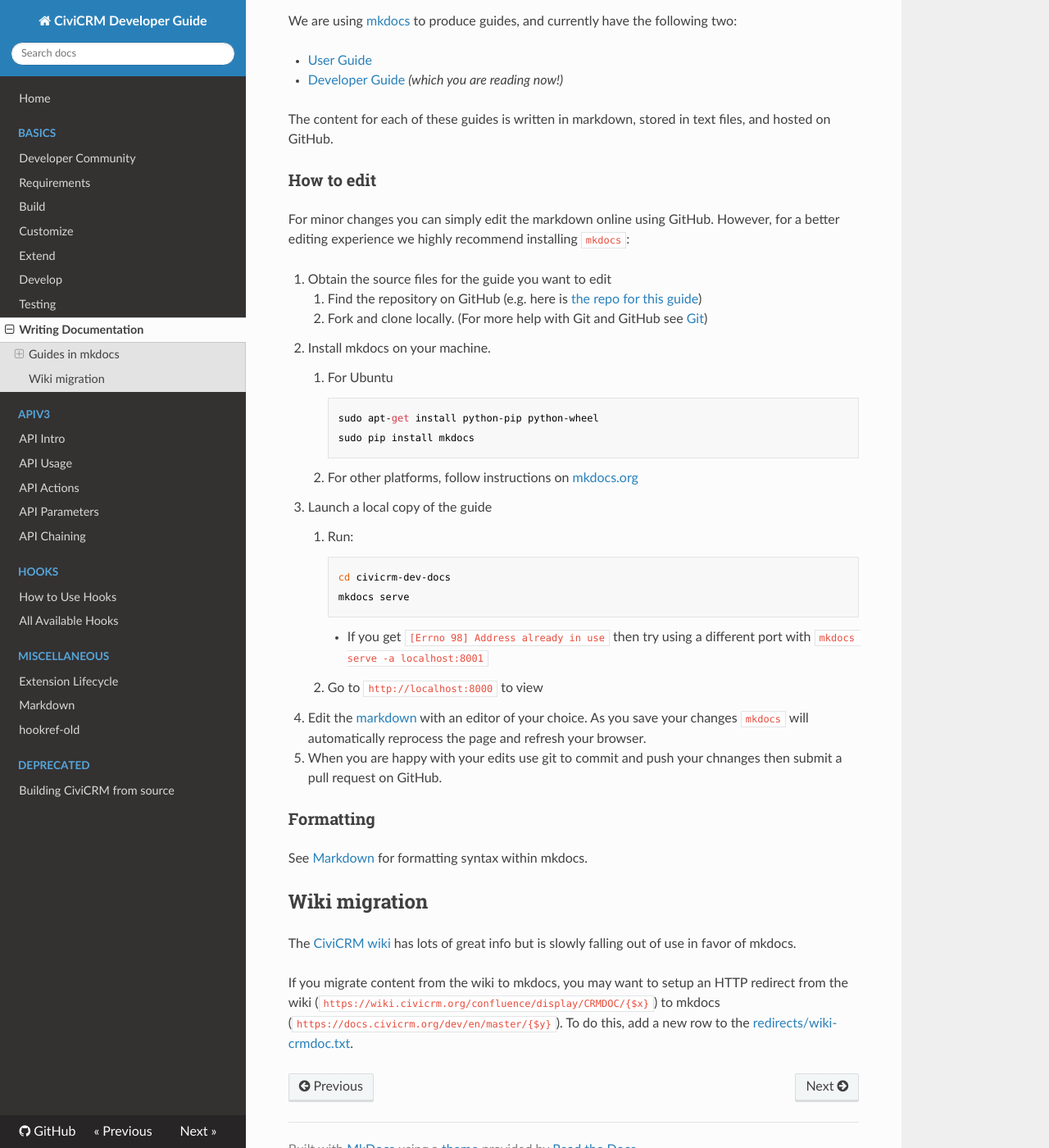
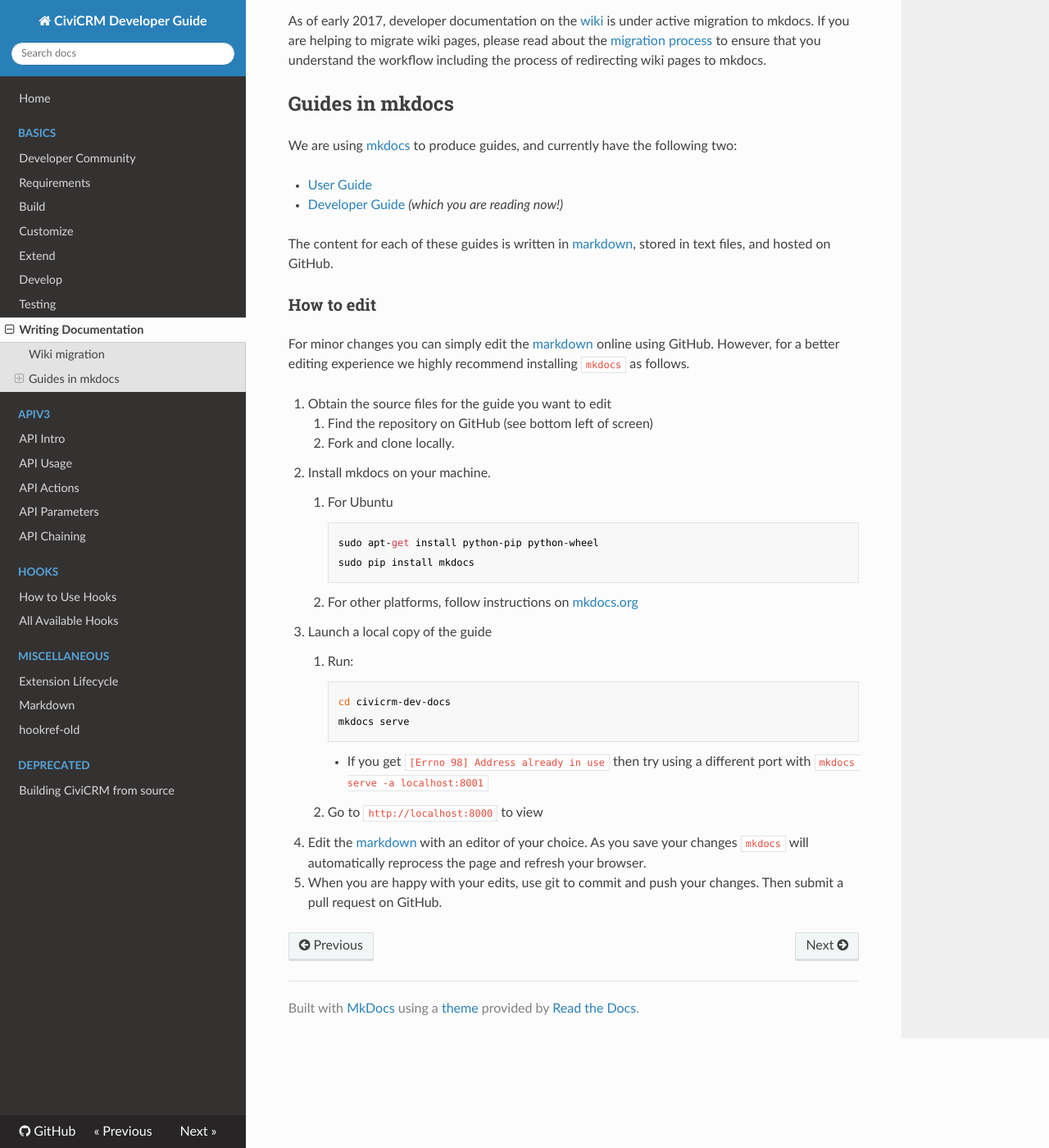
Before and after one commit to civicrm/civicrm-dev-docs, an MkDocs documentation site: the page built from docs/documentation.md, in a window 1280 px wide and 1400 px high, scrolled down 250 px. Shown: the whole window at 82% size. Built offline with MkDocs 1.6.1, drawn with Linux system fonts in a browser that asks for light colours; nearby versions of some CDN libraries; old or Windows-style settings are respelled for this version of MkDocs.

Commit message:
some tweaks to documentation page

```diff
--- a/docs/documentation.md
+++ b/docs/documentation.md
@@ -1,30 +1,47 @@
 # Writing Documentation
 
-[CiviCRM.org/documentation](https://civicrm.org/documentation) has a nice high-level list of all active documentation.
+[CiviCRM.org/documentation](https://civicrm.org/documentation) has a nice
+high-level list of all active documentation.
+
+## Wiki migration
+
+As of early 2017, developer documentation on the [wiki] is under
+active migration to mkdocs. If you are helping to migrate wiki pages, please
+read about the [migration process][migration] to ensure that you understand the
+workflow including the process of redirecting wiki pages to mkdocs.
+
+[migration]: https://wiki.civicrm.org/confluence/display/CRMDOC/Content+migration+from+wiki+to+Developer+Guide
+[wiki]: https://wiki.civicrm.org/confluence/display/CRMDOC/CiviCRM+Documentation
 
 ## Guides in mkdocs
 
-We are using [mkdocs](http://www.mkdocs.org) to produce guides, and currently have the following two:
+We are using [mkdocs](http://www.mkdocs.org) to produce guides, and currently
+have the following two:
 
-* [User Guide](https://docs.civicrm.org/user/en/stable/)
-* [Developer Guide](https://docs.civicrm.org/dev/en/master/) *(which you are reading now!)*
+-   [User Guide](https://docs.civicrm.org/user/en/stable/)
+-   [Developer Guide](https://docs.civicrm.org/dev/en/master/) *(which you are
+    reading now!)*
 
-The content for each of these guides is written in markdown, stored in text files, and hosted on GitHub.
+The content for each of these guides is written in [markdown], stored in text
+files, and hosted on GitHub.
 
 ### How to edit
 
-For minor changes you can simply edit the markdown online using GitHub. However, for a better editing experience we highly recommend installing `mkdocs`:
+For minor changes you can simply edit the [markdown] online using GitHub.
+However, for a better editing experience we highly recommend installing
+`mkdocs` as follows.
 
 1.  Obtain the source files for the guide you want to edit
-    1. Find the repository on GitHub (e.g. here is [the repo for this guide](https://github.com/civicrm/civicrm-dev-docs))
-    1. Fork and clone locally. (For more help with Git and GitHub see [Git](git))
+    1.  Find the repository on GitHub (see bottom left of screen)
+    1.  Fork and clone locally.
 1.  Install mkdocs on your machine.
     1.  For Ubuntu
 
             sudo apt-get install python-pip python-wheel
             sudo pip install mkdocs
 
-    1.  For other platforms, follow instructions on [mkdocs.org](http://www.mkdocs.org)
+    1.  For other platforms, follow instructions on
+        [mkdocs.org](http://www.mkdocs.org)
 
 1. Launch a local copy of the guide
     1. Run:
@@ -32,25 +49,17 @@
             cd civicrm-dev-docs
             mkdocs serve
 
-        * If you get `[Errno 98] Address already in use` then try using a different port
-        with `mkdocs serve -a localhost:8001`
+        -   If you get `[Errno 98] Address already in use` then try using a
+            different port with `mkdocs serve -a localhost:8001`
 
     1. Go to `http://localhost:8000` to view
 
-1. Edit the [markdown](markdownrules) with an editor of your choice. As you save your changes `mkdocs` will automatically reprocess the page and refresh your browser.
+1.  Edit the [markdown] with an editor of your choice. As you
+    save your changes `mkdocs` will automatically reprocess the page and
+    refresh your browser.
 
-1. When you are happy with your edits use git to commit and push your chnanges then submit a  pull request on GitHub.
+1.  When you are happy with your edits, use git to commit and push your changes.
+    Then submit a  pull request on GitHub.
 
 
-### Formatting
-
-See [Markdown](markdownrules) for formatting syntax within mkdocs.
-
-
-## Wiki migration
-
-The [CiviCRM wiki](https://wiki.civicrm.org/confluence/display/CRMDOC/CiviCRM+Documentation) has lots of great info but is slowly falling out of use in favor of mkdocs.
-
-If you migrate content from the wiki to mkdocs, you may want to setup an HTTP redirect from the wiki
-(`https://wiki.civicrm.org/confluence/display/CRMDOC/{$x}`) to mkdocs (`https://docs.civicrm.org/dev/en/master/{$y}`).
-To do this, add a new row to the [redirects/wiki-crmdoc.txt](redirects/wiki-crmdoc.txt).
+[Markdown]: markdownrules.md
```
